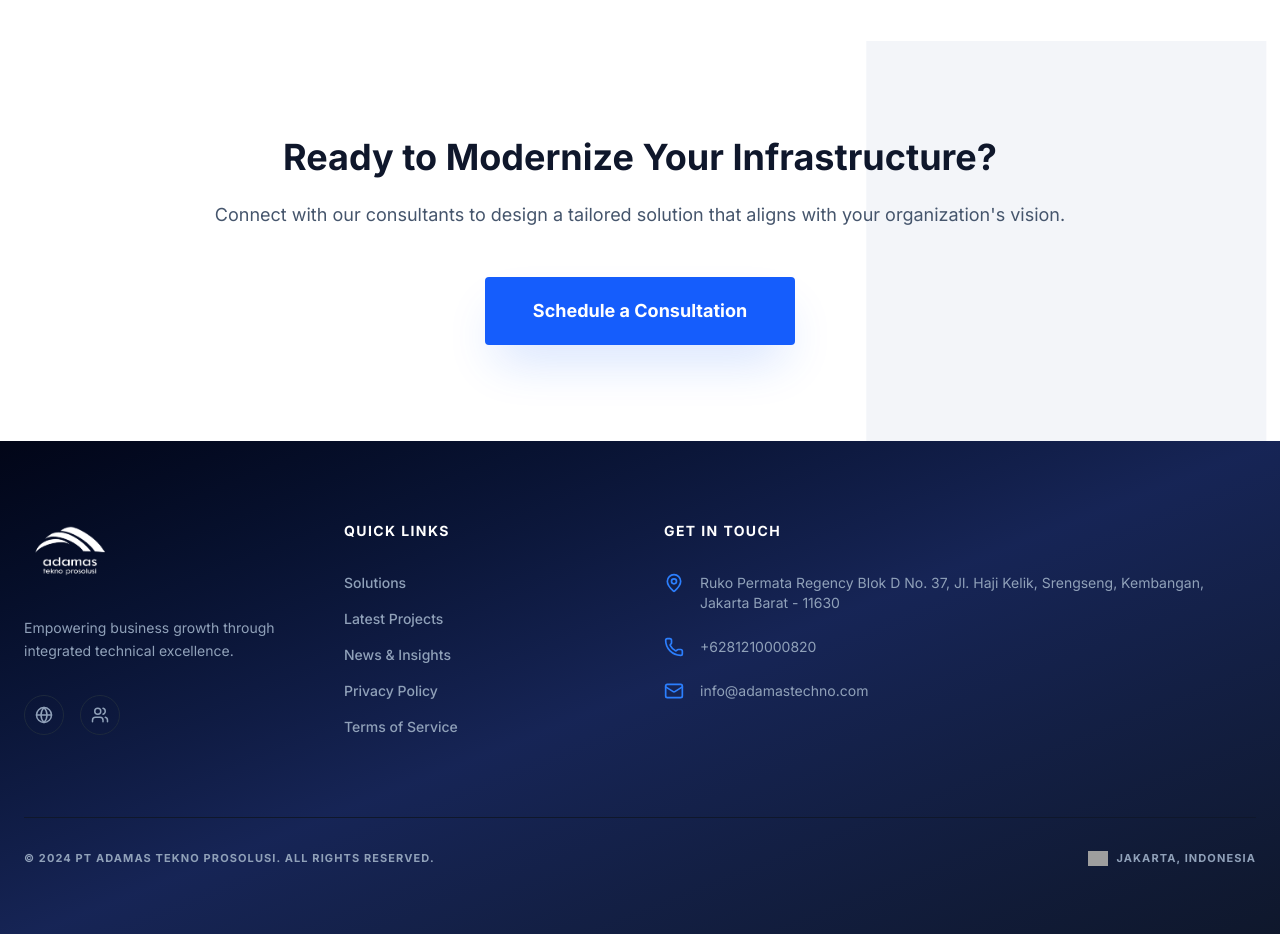
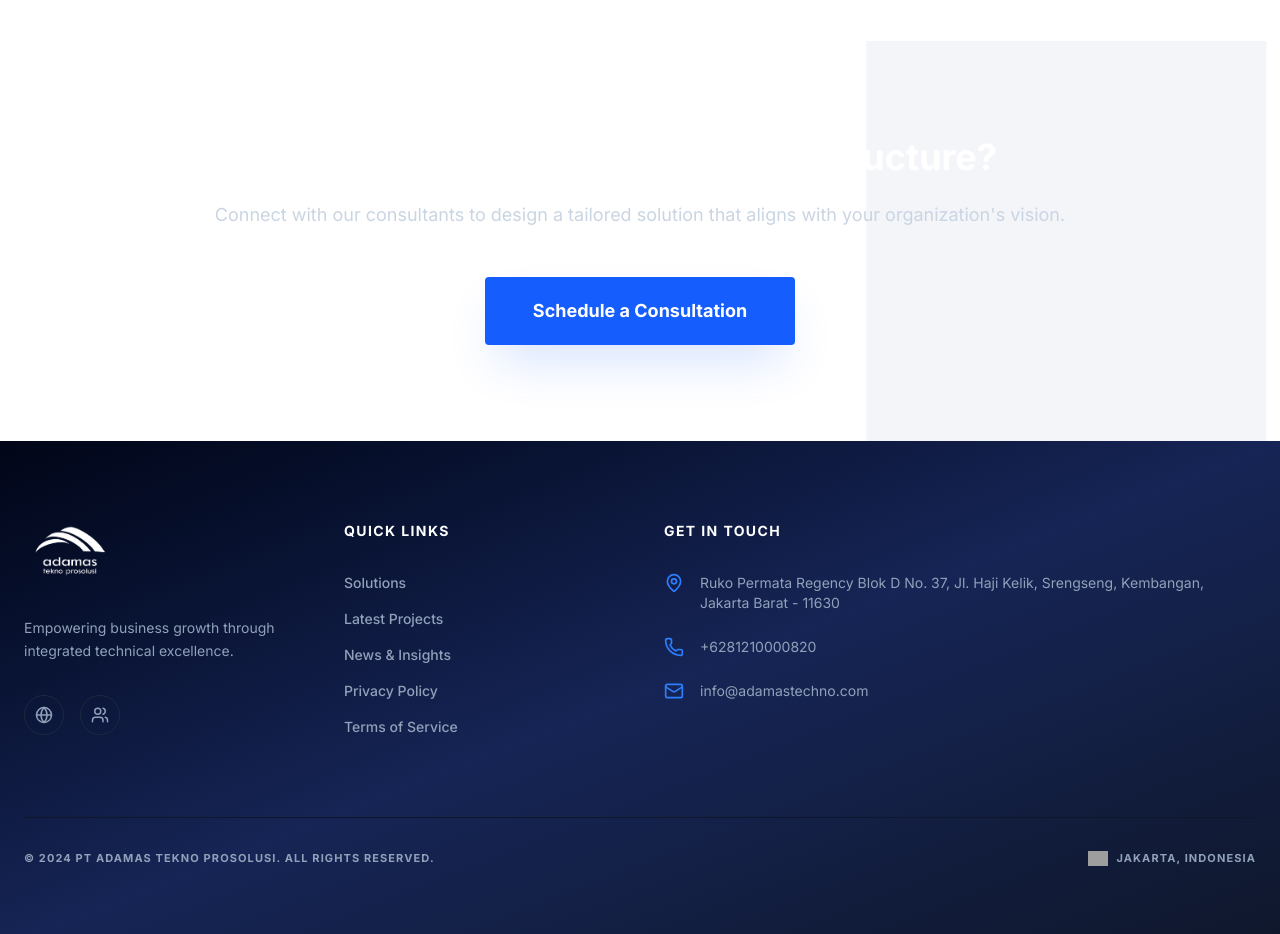
Before and after one commit to M1ngsan636/adamascorporate, a React (Vite) app: page / in a window 1280 px wide. Shown: the part 4300-5234 px from the top of the page. Built offline with nearby package versions, Linux system fonts and the light colour scheme; grey boxes are pictures that could not be loaded; a web font is replaced by a local one.

Commit message:
Fix text color in CTA section for dark theme

```diff
--- a/src/components/Templates/Corporate.tsx
+++ b/src/components/Templates/Corporate.tsx
@@ -370,8 +370,8 @@ export default function CorporateTemplate() {
           </svg>
         </div>
         <div className="max-w-5xl mx-auto px-6 text-center relative z-10">
-          <h2 className="text-4xl font-bold text-slate-900 mb-6">Ready to Modernize Your Infrastructure?</h2>
-          <p className="text-slate-600 mb-12 text-lg">
+          <h2 className="text-4xl font-bold text-white mb-6">Ready to Modernize Your Infrastructure?</h2>
+          <p className="text-slate-300 mb-12 text-lg">
             Connect with our consultants to design a tailored solution that aligns with your organization's vision.
           </p>
           <button
```
